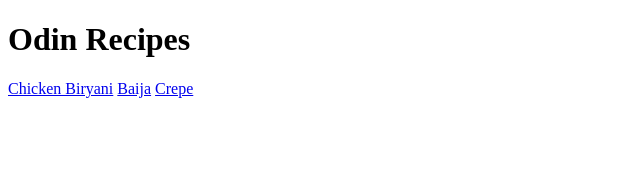
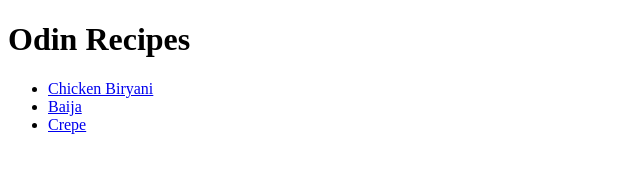
Before and after one commit to Joeptimiser/odin-recipes, a plain HTML site: page index.html in a window 1280 px wide. Shown: the whole page, without its empty margins (0-640 px from the left). Drawn offline with Linux system fonts and the light colour scheme.

Commit message:
Add list to index.html

```diff
--- a/index.html
+++ b/index.html
@@ -7,8 +7,10 @@
 </head>
 <body>
    <h1>Odin Recipes</h1>
-    <a href="recipes/biryani.html">Chicken Biryani</a>
-    <a href="recipes/baija.html">Baija</a>
-    <a href="recipes/crepe.html">Crepe</a>
+    <ul>
+     <li><a href="recipes/biryani.html">Chicken Biryani</a></li>
+     <li><a href="recipes/baija.html">Baija</a></li>
+     <li><a href="recipes/crepe.html">Crepe</a></li>
+    </ul>
 </body>
 </html>
```
